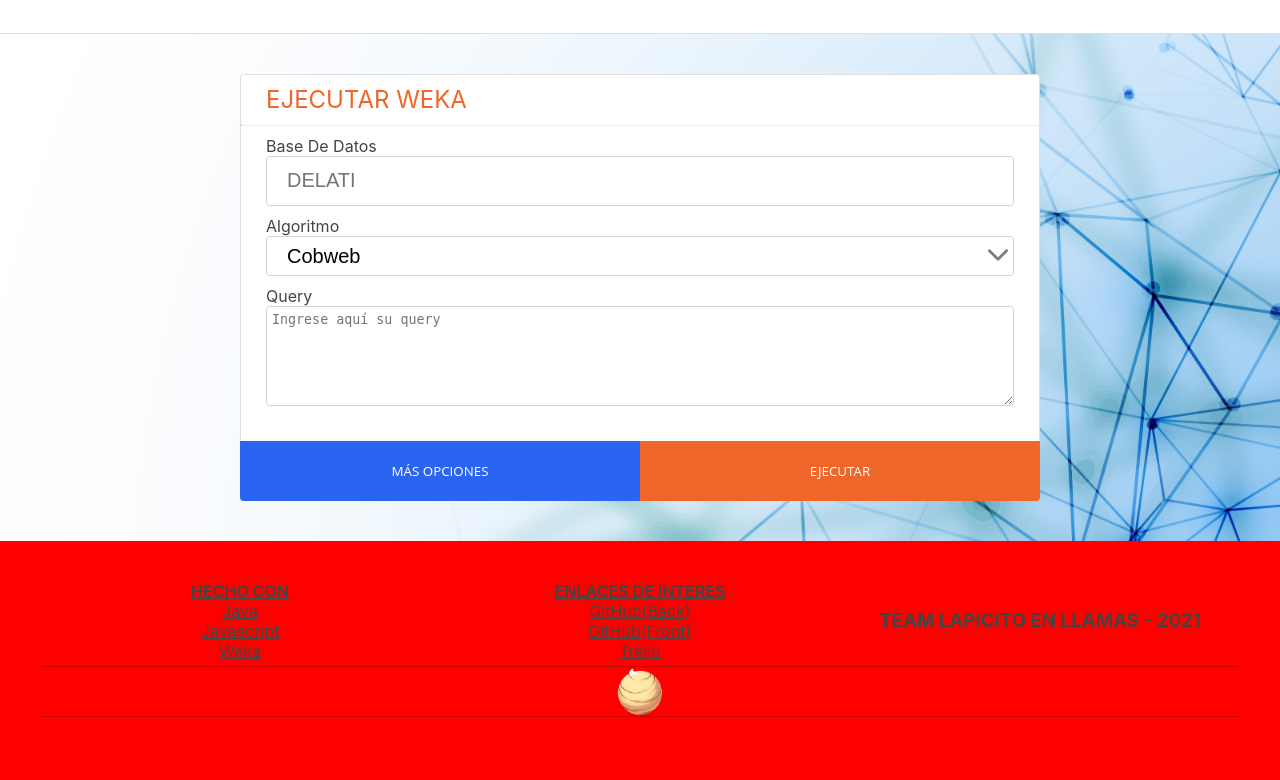
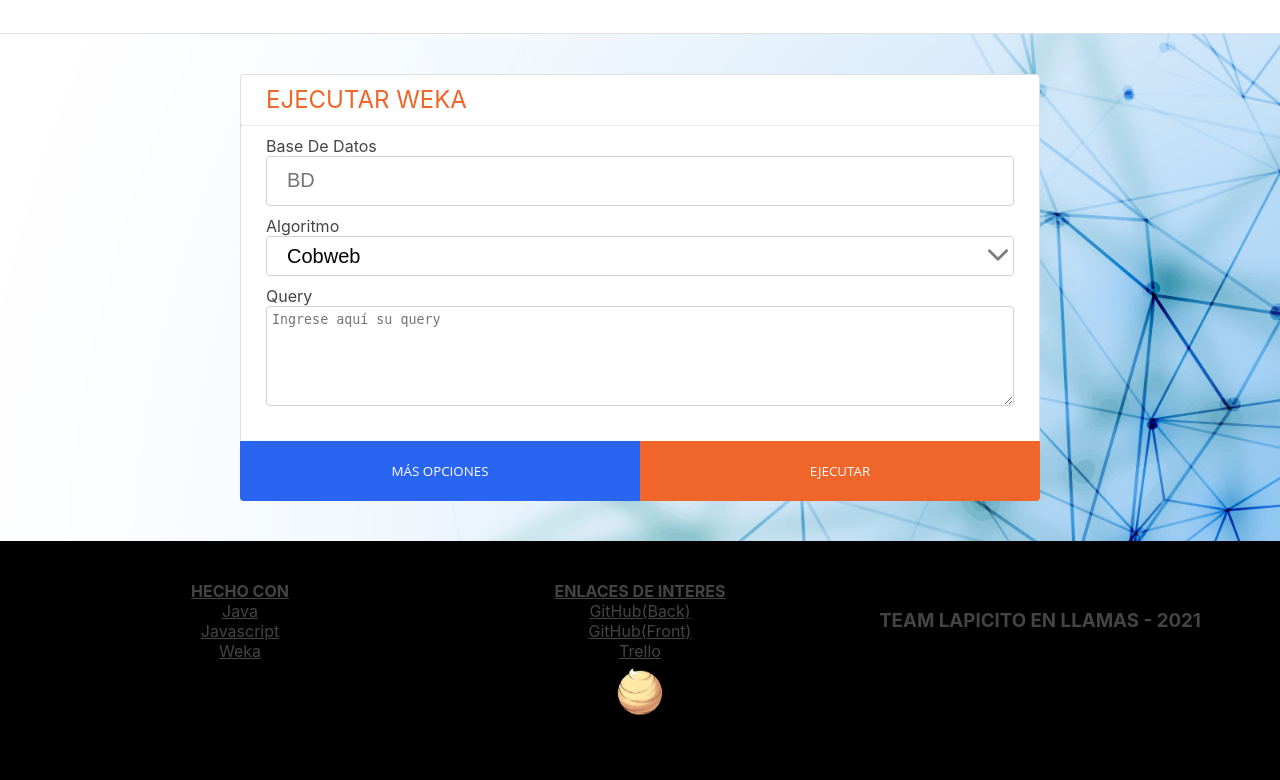
Before and after one commit to Alex-12345678/-delati-dontforget-fronted, a PHP site: page /index.html in a window 1280 px wide. Shown: the part 172-952 px from the top of the page. Run offline with PHP 8.4, Linux system fonts and the light colour scheme; some libraries are stand-ins or nearby versions.

Commit message:
3do commit

```diff
--- a/index.html
+++ b/index.html
@@ -108,7 +108,7 @@
                 <hr>
                 <div>
                     <label for="database">Base de datos </label>
-                    <input type="text" id="database" placeholder="DELATI" disabled>
+                    <input type="text" id="database" placeholder="BD" disabled>
                 </div>
                 <div class="form-div-select">
                     <div>
--- a/styles/styles.css
+++ b/styles/styles.css
@@ -20,7 +20,7 @@ html.dark-mode:root{
     --letter: white;
 }
 html.dark-mode body{
-    background-image: url(../assets/images/Fondo_Main.jpg);
+    background-image: url(../assets/images/digital-technology-background-vector.jpg);
 }
 
 html.dark-mode .img-2, html.dark-mode .span-2{
@@ -565,7 +565,7 @@ hr{
     padding: 5vmin;
     padding-bottom: 1vmin;
     flex-direction: column;
-    background-color: rgba(0,0,0,0.1);
+    background-color: rgb(0, 0, 0);
     color: var(--font);
 }
 
@@ -700,18 +700,6 @@ th{
 
 /* ---------------------- NavBar Responsive ----------------------- */
 
-/* @media screen and (min-width:2540px) {
-    .footer{
-        background-color: red;
-    }
-} */
-@media screen and (max-width: 1405px){
-.footer {
-    bottom: 0px;
-    background-color: red;
-}
-}
-
 @media screen and (min-width: 950px) {
 
     .navbar{
```
Also changed, not shown: assets/images/Fondo_Main.jpg (deleted), assets/images/digital-technology-background-vector.jpg (added).
